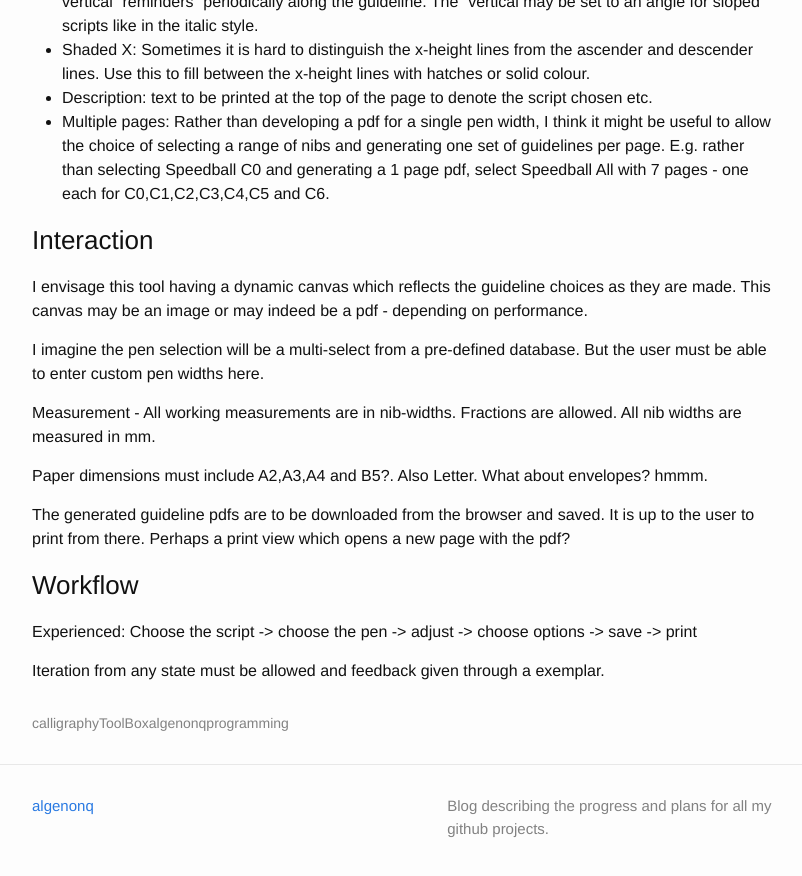
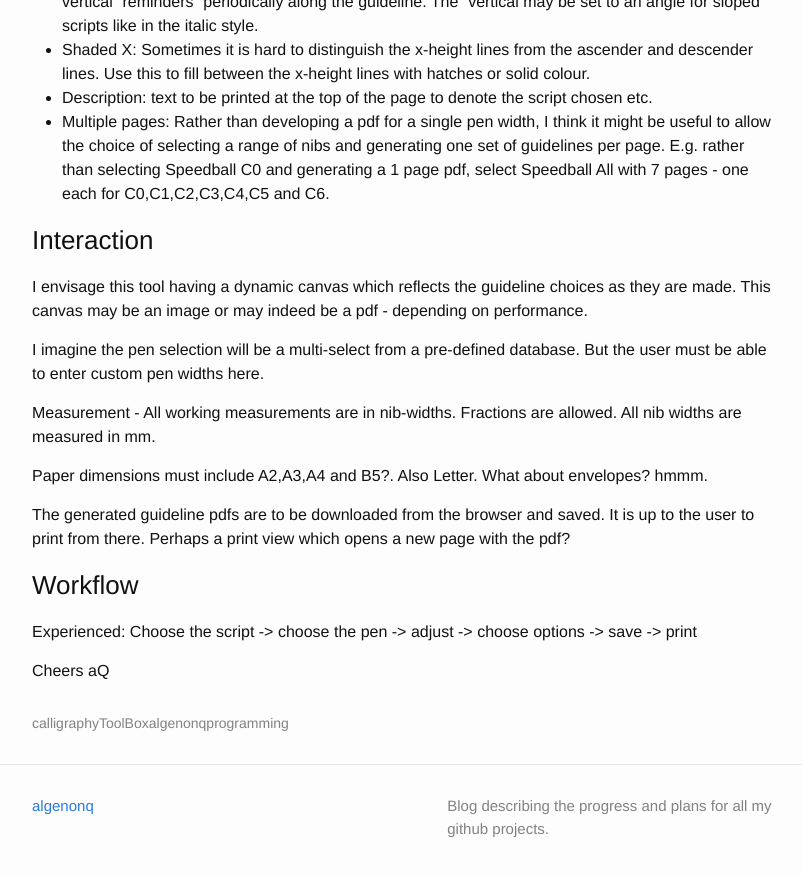
Before and after one commit to algenonq/algenonq.github.io, a Jekyll site: the page built from _posts/2014-08-28-tool-descriptions.markdown, in a window 1280 px wide and 900 px high, scrolled down 1191 px. Shown: the top 876 px of the window, without its empty margins (238-1040 px from the left). Built offline with Jekyll 4.4.1, drawn with Linux system fonts in a browser that asks for light colours.

```diff
--- a/_posts/2014-08-28-tool-descriptions.markdown
+++ b/_posts/2014-08-28-tool-descriptions.markdown
@@ -54,4 +54,5 @@
 ### Workflow
 Experienced: Choose the script -> choose the pen -> adjust -> choose options -> save -> print
 
-Iteration from any state must be allowed and feedback given through a exemplar.
+Cheers
+aQ
```
